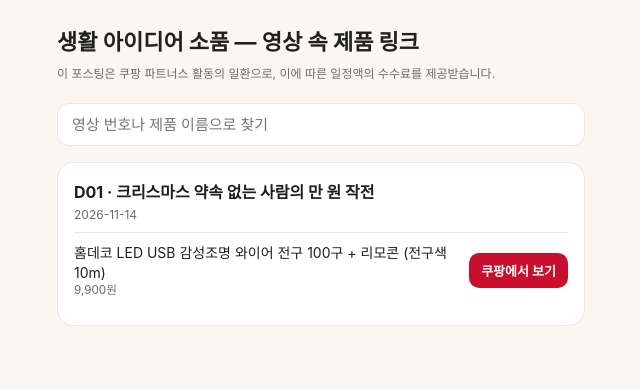
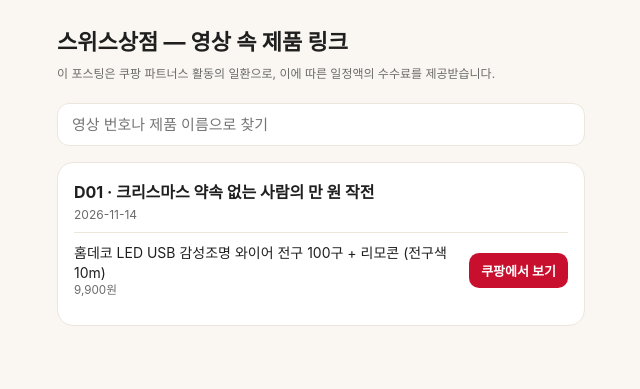
Before and after one commit to mkrealestate4s/life-idea-links, a plain HTML site: page index.html in a window 1280 px wide. Shown: the whole page, without its empty margins (319-959 px from the left). Drawn offline with Linux system fonts and the light colour scheme.

Commit message:
링크 페이지 갱신 2026-11-14 22:42
Co-Authored-By: Claude Opus 5.5 <noreply@anthropic.com>

```diff
--- a/index.html
+++ b/index.html
@@ -3,7 +3,7 @@
 <head>
 <meta charset="utf-8">
 <meta name="viewport" content="width=device-width, initial-scale=1">
-<title>생활 아이디어 소품 — 영상 속 제품 링크</title>
+<title>스위스상점 — 영상 속 제품 링크</title>
 <style>
 :root { --bg:#faf7f2; --card:#fff; --text:#1f1f1f; --muted:#6b6b6b; --accent:#c8102e; --line:#ece6dc; }
 @media (prefers-color-scheme: dark) {
@@ -30,7 +30,7 @@ input { width:100%; padding:12px 14px; border-radius:12px; border:1px solid var(
 </head>
 <body>
 <main>
-<h1>생활 아이디어 소품 — 영상 속 제품 링크</h1>
+<h1>스위스상점 — 영상 속 제품 링크</h1>
 <p class="notice">이 포스팅은 쿠팡 파트너스 활동의 일환으로, 이에 따른 일정액의 수수료를 제공받습니다.</p>
 <input id="q" type="search" placeholder="영상 번호나 제품 이름으로 찾기" aria-label="검색">
 <section class="video"><h2>D01 · 크리스마스 약속 없는 사람의 만 원 작전</h2><div class="meta">2026-11-14</div><div class="item"><span>홈데코 LED USB 감성조명 와이어 전구 100구 + 리모콘 (전구색 10m)<small>9,900원</small></span><a href="https://link.coupang.com/a/iFOlTAwSYK" target="_blank" rel="sponsored nofollow noopener">쿠팡에서 보기</a></div></section>
```
